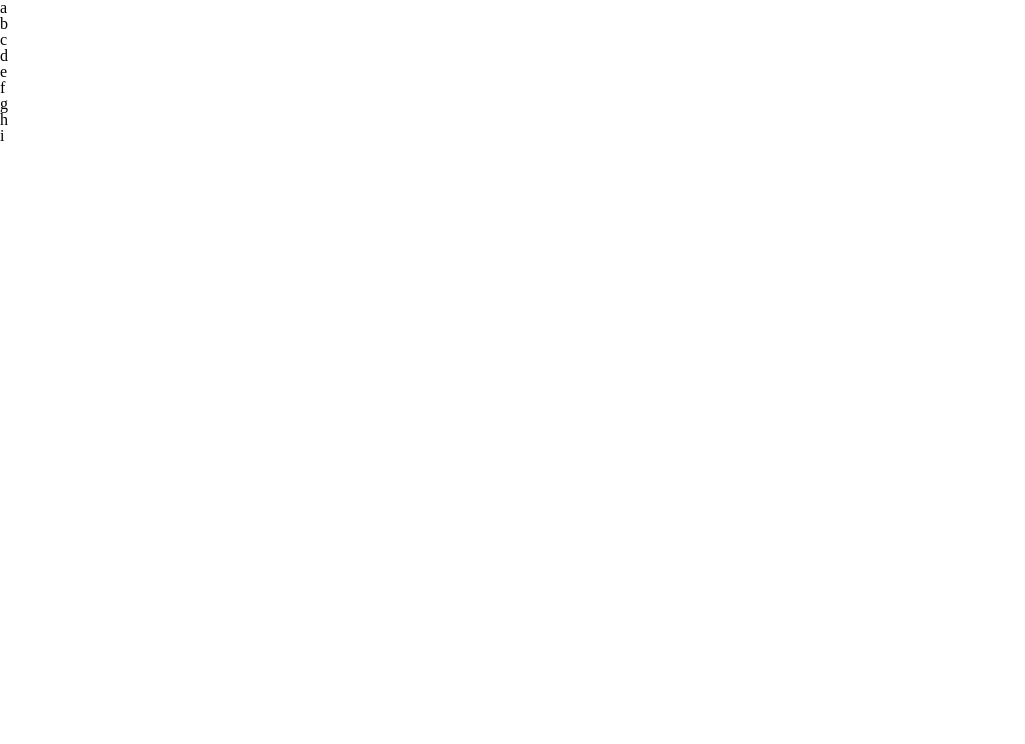
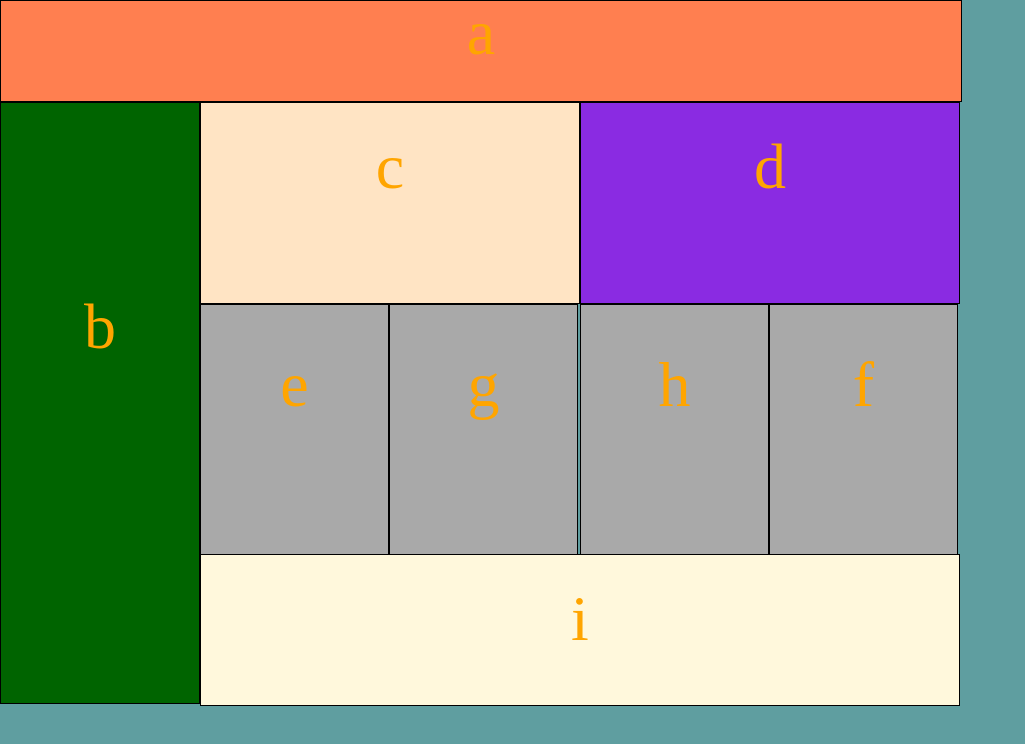
Before and after one commit to MikeyFalk/lab-01, a plain HTML site: page index.html in a window 1280 px wide. Shown: the whole page, without its empty margins (0-1025 px from the left). Drawn offline with Linux system fonts and the light colour scheme.

Commit message:
added styling to meet reqs

```diff
--- a/css/base.css
+++ b/css/base.css
@@ -1,2 +1,7 @@
-*{border: solid 2px black;
+*{
+border: solid 1em black;
+padding: 1em;
+margin: 1em;
+text-align: center;
+vertical-align: middle;
 }
--- a/css/layout.css
+++ b/css/layout.css
@@ -0,0 +1,43 @@
+
+
+
+
+
+header{
+    border: solid 1px black;
+    margin: auto;
+
+}
+
+section{
+    border: solid 1px black;
+    line-height: 2;
+
+}
+
+footer{
+    border: solid 1px black;
+    line-height: 2;
+}
+
+#hero{
+    border: solid 1px black;
+    line-height: 7;
+
+}
+
+.right{
+    float: right;
+
+
+}
+.left{
+    float: left;
+
+    }
+
+article{
+    border: solid 1px black;
+    line-height: 2.5;
+
+}
--- /dev/null
+++ b/css/state.css
@@ -0,0 +1,111 @@
+@media (max-width: 960px){
+    body{height: 767px;}
+    header{
+        height: 10%;
+        background-color: darkslategray;
+        line-height: 3;
+    }
+
+    section{
+        height:16%;
+        background-color: darkturquoise;
+        line-height: 7;
+    }
+
+    footer{
+        height: 10%;
+        clear: both;
+        background-color: deeppink;
+        line-height: 4;
+    }
+    #hero{
+        height: 20%;
+        background-color: firebrick;
+        line-height: 7;
+    }
+    .right{float: right;
+        height: 50%;
+        width: 50%;
+        background-color: fuchsia;
+        line-height: 12;
+    }
+    .left{float: left;
+        height: 50%;
+        width: 49%;
+        background-color: gold;
+        line-height: 12;
+    }
+
+
+    #foursquare{
+
+        height: 65%;
+    }
+    article{
+        height: 50%;
+        width: 50%;
+    }
+
+}
+
+
+@media (min-width: 960px){
+    body{
+        background-color: cadetblue;
+        font-size: 4em;
+        color: orange;
+        width: 960px;
+    }
+    header{ border: solid 1px black;
+        height: 100px;
+        width: 960px;
+        background-color: coral;
+    }
+
+    .subhero2{ border: solid 1px black;
+        height:200px;
+        width:378px;
+        float: right;
+        clear: right;
+        background-color: blueviolet;
+    }
+    .subhero1{ border: solid 1px black;
+        height:200px;
+        width:378px;
+        float: left;
+        clear: right;
+        background-color: bisque;
+    }
+
+    footer{border: solid 1px black;
+        height: 150px;
+        width: 758px;
+
+        float: left;
+        background-color: cornsilk;
+    }
+    #hero{border: solid 1px black;
+        float: left;
+        height: 600px;
+        width: 198px;
+        clear: both;
+        background-color: darkgreen;
+    }
+
+    #foursquare{
+
+        height: 250px;
+        width: 758px;
+        float: left;
+
+    }
+    article{
+        height: 250px;
+        width: 187px;
+        background-color: darkgray;
+
+    }
+
+
+
+}
--- a/css/styles.css
+++ b/css/styles.css
@@ -3,3 +3,4 @@
 @import 'layout.css';
 @import 'modules.css';
 @import 'theme.css';
+@import 'state.css';
--- a/index.html
+++ b/index.html
@@ -8,13 +8,15 @@
 </head>
 <body>
     <header>a</header>
-    <section>b</section>
-    <section>c</section>
-    <section>d</section>
-    <article>e</article>
-    <article>f</article>
-    <article>g</article>
-    <article>h</article>
+    <section id="hero">b</section>
+    <section class="subhero1">c</section>
+    <section class="subhero2">d</section>
+    <div id= "foursquare">
+        <article class="left">e</article>
+        <article class="right">f</article>
+        <article class="left">g</article>
+        <article class="right">h</article>
+    </div>
     <footer>i</footer>
 </body>
 </html>
```
